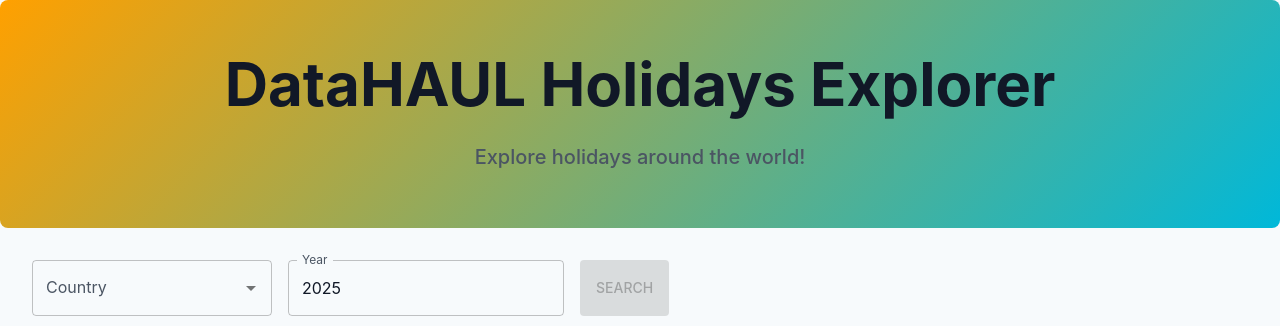
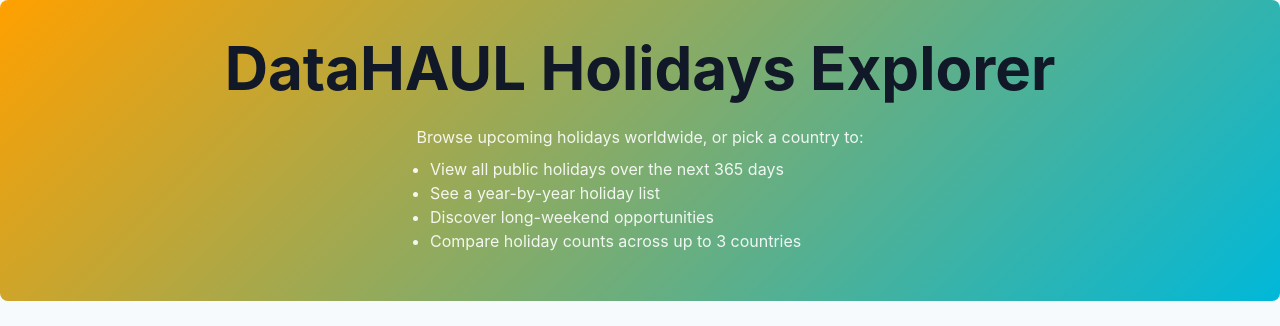
Before and after one commit to Spivey-Gault-Projects/DataHAUL-Holidays, a React (Create React App) app in the folder frontend-service/: page / in a window 1280 px wide. Shown: the top 326 px of the page. Built offline with nearby package versions, Linux system fonts and the light colour scheme; no server answers.

Commit message:
Added react-toastify and details in hero section

```diff
--- a/frontend-service/src/components/CompareSection.tsx
+++ b/frontend-service/src/components/CompareSection.tsx
@@ -1,4 +1,4 @@
-import { useMemo, useState } from "react";
+import { useEffect, useMemo, useState } from "react";
 import {
   Box,
   Card,
@@ -30,6 +30,7 @@
 } from "recharts";
 import { Country, Holiday } from "../types/types";
 import { fetchHolidays } from "../api/holidaysApi";
+import { toast } from "react-toastify";
 
 const MAX_COMPARE = 3;
 
@@ -52,12 +53,15 @@
   /**
    * Custom hook to fetch holidays for multiple countries
    */
-  const { data, refetch, isFetching } = useQuery<Holiday[][], Error>({
+  const { data, refetch, isFetching, error } = useQuery<Holiday[][], Error>({
     queryKey: ["compare", year, selected.map((c) => c.countryCode).join(",")],
     queryFn: async () =>
       Promise.all(selected.map((c) => fetchHolidays(year, c.countryCode))),
     enabled: false,
   });
+  useEffect(() => {
+    if (error) toast.error(`Compare failed: ${error.message}`);
+  }, [error]);
 
   /**
    * Transforms the fetched holiday data into a format suitable for the chart.
--- a/frontend-service/src/components/ExplorerSection.tsx
+++ b/frontend-service/src/components/ExplorerSection.tsx
@@ -20,6 +20,7 @@
 import YearCalendar from "./YearCalendar";
 import LongWeekendDetail from "./LongWeekendDetail";
 import { HolidaysSection } from "./HolidaysSection";
+import { toast } from "react-toastify";
 
 export default function ExplorerSection() {
   const [year, setYear] = useState(new Date().getFullYear());
@@ -32,13 +33,19 @@
   /**
    * Query used to fetch the list of countries
    */
-  const { data: countries = [], isLoading: loadingCountries } = useQuery<
-    Country[],
-    Error
-  >({
+  const {
+    data: countries = [],
+    isLoading: loadingCountries,
+    isError: isCountriesError,
+    error: countriesError,
+  } = useQuery<Country[], Error>({
     queryKey: ["countries"],
     queryFn: fetchCountries,
   });
+  useEffect(() => {
+    if (isCountriesError && countriesError)
+      toast.error(`Countries load failed: ${countriesError.message}`);
+  }, [isCountriesError, countriesError]);
 
   /**
    * Query used to fetch holidays for the selected year and country
@@ -46,9 +53,12 @@
   const holidaysQuery = useQuery<Holiday[], Error>({
     queryKey: ["holidays", year, country?.countryCode],
     queryFn: () => fetchHolidays(year, country!.countryCode),
-    enabled: activeTab === 2 && Boolean(country),
+    enabled: activeTab === 2 && !!country,
   });
-
+  useEffect(() => {
+    if (holidaysQuery.error)
+      toast.error(`Holidays load failed: ${holidaysQuery.error.message}`);
+  }, [holidaysQuery.error]);
   /**
    * Query used to fetch long weekends for the selected year and country
    */
@@ -57,7 +67,10 @@
     queryFn: () => fetchLongWeekends(year, country!.countryCode),
     enabled: false,
   });
-
+  useEffect(() => {
+    if (longWeekendsQuery.error)
+      toast.error(`Long‐weekends failed: ${longWeekendsQuery.error.message}`);
+  }, [longWeekendsQuery.error]);
   /**
    * Query used to fetch the next worldwide holidays
    */
@@ -66,6 +79,12 @@
     queryFn: fetchNextWorldwide,
     enabled: activeTab === 0,
   });
+  useEffect(() => {
+    if (nextWorldwideQuery.error)
+      toast.error(
+        `Upcoming holidays failed: ${nextWorldwideQuery.error.message}`
+      );
+  }, [nextWorldwideQuery.error]);
 
   /**
    * Query used to fetch the next 365 days of holidays for the selected country
@@ -75,7 +94,10 @@
     queryFn: () => fetchNext365(country!.countryCode),
     enabled: activeTab === 1 && !!country,
   });
-
+  useEffect(() => {
+    if (next365Query.error)
+      toast.error(`365‐day view failed: ${next365Query.error.message}`);
+  }, [next365Query.error]);
   /**
    * Effect that will run when we switch to the Holidays tab (tab 2) and a country is selected, refetching holidays.
    */
--- a/frontend-service/src/components/HeroSection.tsx
+++ b/frontend-service/src/components/HeroSection.tsx
@@ -9,7 +9,7 @@
     <Box
       sx={{
         textAlign: "center",
-        py: 6,
+        py: 4,
         px: 2,
         borderRadius: 2,
         background: (theme) =>
@@ -20,8 +20,22 @@
       <Typography variant="h2" gutterBottom>
         DataHAUL Holidays Explorer
       </Typography>
-      <Typography variant="h6" gutterBottom>
-        Explore holidays around the world!
+      <Typography
+        variant="body1"
+        sx={{
+          maxWidth: 600,
+          mx: "auto",
+          mb: 2,
+          color: "rgba(255,255,255,0.9)",
+        }}
+      >
+        Browse upcoming holidays worldwide, or pick a country to:
+        <ul style={{ textAlign: "left", margin: "8px auto", maxWidth: 500 }}>
+          <li>View all public holidays over the next 365 days</li>
+          <li>See a year-by-year holiday list</li>
+          <li>Discover long-weekend opportunities</li>
+          <li>Compare holiday counts across up to 3 countries</li>
+        </ul>
       </Typography>
     </Box>
   );
--- a/frontend-service/src/components/TodayCard.tsx
+++ b/frontend-service/src/components/TodayCard.tsx
@@ -2,18 +2,23 @@
 import { useQuery } from "@tanstack/react-query";
 import { fetchIsTodayPublicHoliday } from "../api/holidaysApi";
 import { Country } from "../types/types";
+import { useEffect } from "react";
+import { toast } from "react-toastify";
 
 interface TodayCardProps {
   country: Country | null;
 }
 
 export default function TodayCard({ country }: TodayCardProps) {
-  const { data, isFetching, refetch } = useQuery<boolean, Error>({
+  const { data, isFetching, refetch, error } = useQuery<boolean, Error>({
     queryKey: ["today", country?.countryCode],
     queryFn: () => fetchIsTodayPublicHoliday(country!.countryCode),
     enabled: Boolean(country),
     staleTime: 1000 * 60 * 5,
   });
+  useEffect(() => {
+    if (error) toast.error(`Today‐check failed: ${error!.message}`);
+  }, [error]);
 
   if (!country) return null;
 
--- a/frontend-service/src/index.tsx
+++ b/frontend-service/src/index.tsx
@@ -6,6 +6,7 @@
 import "react-big-calendar/lib/css/react-big-calendar.css";
 import { ThemeProvider } from "@mui/material";
 import { theme } from "./theme";
+import { ToastContainer } from "react-toastify";
 
 const qc = new QueryClient();
 
@@ -15,6 +16,17 @@
       <CssBaseline />
       <QueryClientProvider client={qc}>
         <App />
+        <ToastContainer
+          position="top-right"
+          autoClose={5000}
+          hideProgressBar={false}
+          newestOnTop={false}
+          closeOnClick
+          rtl={false}
+          pauseOnFocusLoss
+          draggable
+          pauseOnHover
+        />
       </QueryClientProvider>
     </ThemeProvider>
   </React.StrictMode>
```
